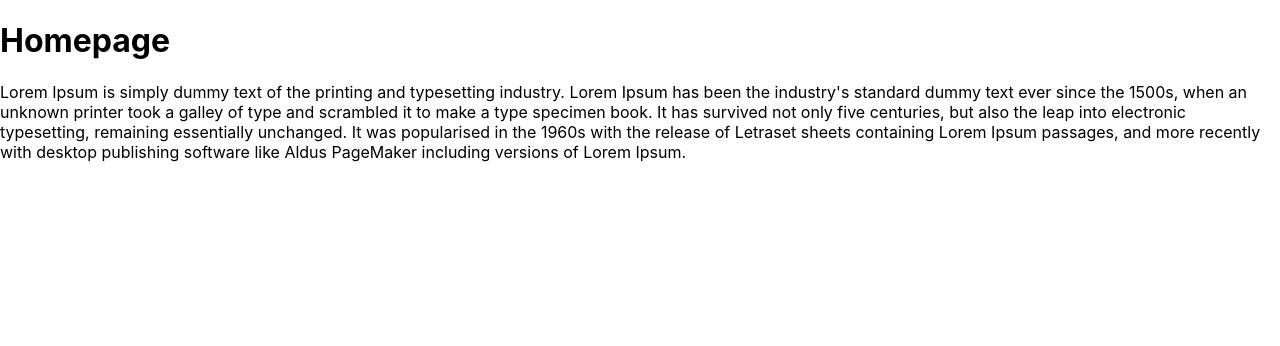
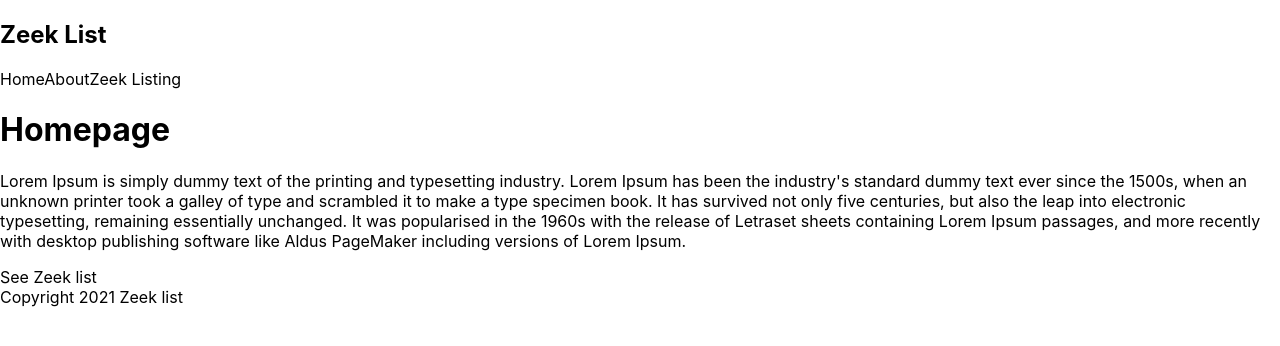
Before and after one commit to zeek-mansur/Zeek-lists, a Next.js app: page / in a window 1280 px wide. Shown: the top 346 px of the page. Built offline with nearby package versions, Linux system fonts and the light colour scheme.

Commit message:
Adding components & Linking between pages

```diff
--- /dev/null
+++ b/pages/components/Footer.js
@@ -0,0 +1,9 @@
+const Footer = () => {
+    return (
+        <footer>
+            Copyright 2021 Zeek list
+        </footer>
+    );
+}
+
+export default Footer;
--- /dev/null
+++ b/pages/components/Navbar.js
@@ -0,0 +1,17 @@
+import Link from "next/link"
+
+const Navbar = () => {
+    return (
+        <nav>
+            <div className="logo">
+            <h1>Zeek List</h1>
+            </div>
+            <Link href="/">Home</Link>
+            <Link href='/about'>About</Link>
+            <Link href='/zeek'>Zeek Listing</Link>
+        </nav>
+
+    );
+}
+
+export default Navbar ;
--- a/pages/index.js
+++ b/pages/index.js
@@ -1,14 +1,23 @@
 import Head from 'next/head'
 import Image from 'next/image'
+import Link from 'next/link'
 import styles from '../styles/Home.module.css'
+import Footer from './components/Footer'
+import Navbar from './components/NavBar'
 
 export default function Home() {
   return (
     <div>
+      <Navbar></Navbar>
      <h1>Homepage</h1>
      <p>
      Lorem Ipsum is simply dummy text of the printing and typesetting industry. Lorem Ipsum has been the industry's standard dummy text ever since the 1500s, when an unknown printer took a galley of type and scrambled it to make a type specimen book. It has survived not only five centuries, but also the leap into electronic typesetting, remaining essentially unchanged. It was popularised in the 1960s with the release of Letraset sheets containing Lorem Ipsum passages, and more recently with desktop publishing software like Aldus PageMaker including versions of Lorem Ipsum.
      </p>
+     <Link href='/zeek'>
+       See Zeek list
+     </Link>
+     <Footer>
+     </Footer>
     </div>
   )
 }
```
